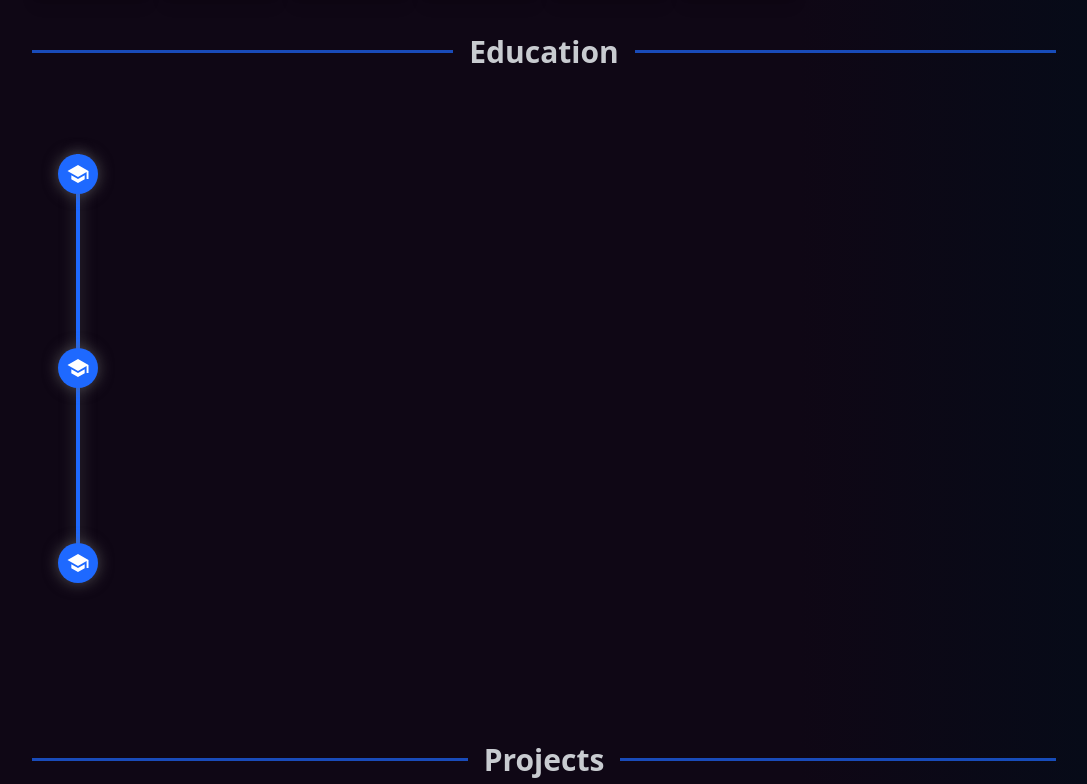
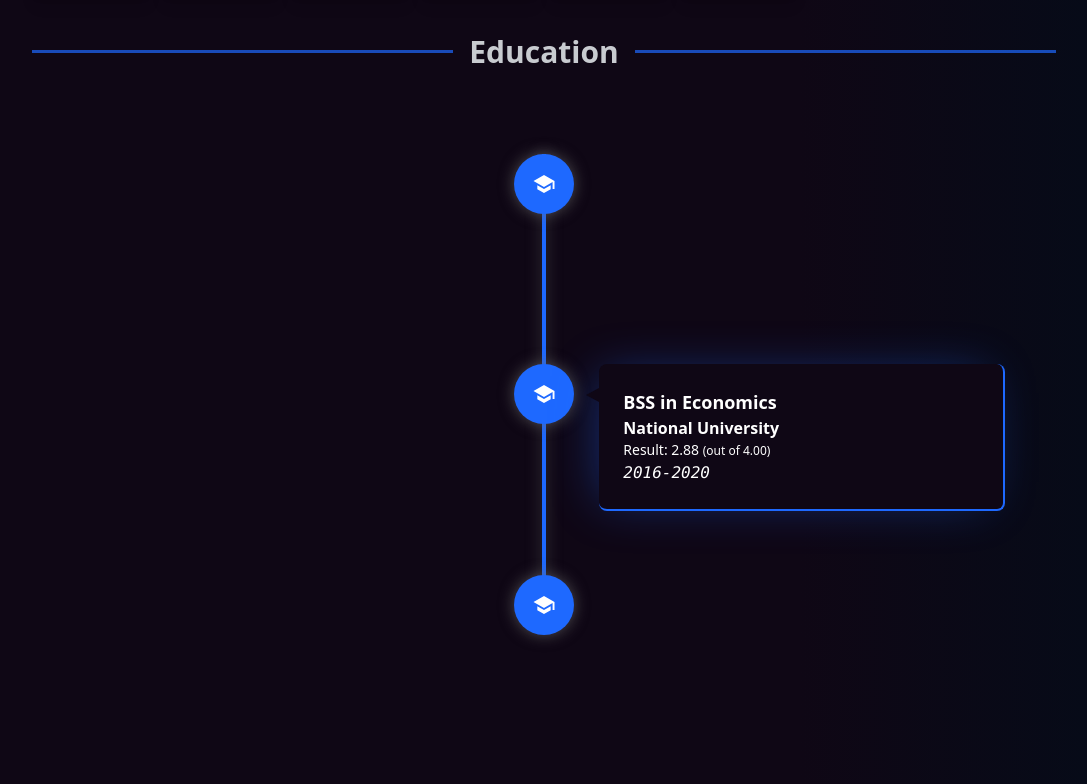
Before and after one commit to rjspyk5/web-dev-portfolio, a React (Vite) app: page / in a window 1280 px wide. Shown: the part 1576-2360 px from the top of the page, without its empty margins (96-1183 px from the left). Built offline with nearby package versions, Linux system fonts and the light colour scheme.

Commit message:
remove unnecessary education section elements

```diff
--- a/src/components/Timeline/Timeline.jsx
+++ b/src/components/Timeline/Timeline.jsx
@@ -11,7 +11,7 @@
 export const Timeline = () => {
   return (
     <div>
-      <VerticalTimeline id="t " layout="1-column-left">
+      <VerticalTimeline id="t ">
         <VerticalTimelineElement
           className="vertical-timeline-element--education "
           contentStyle={{
```
Also changed, not shown: src/components/Education/Education.jsx (+0 -94 lines).
